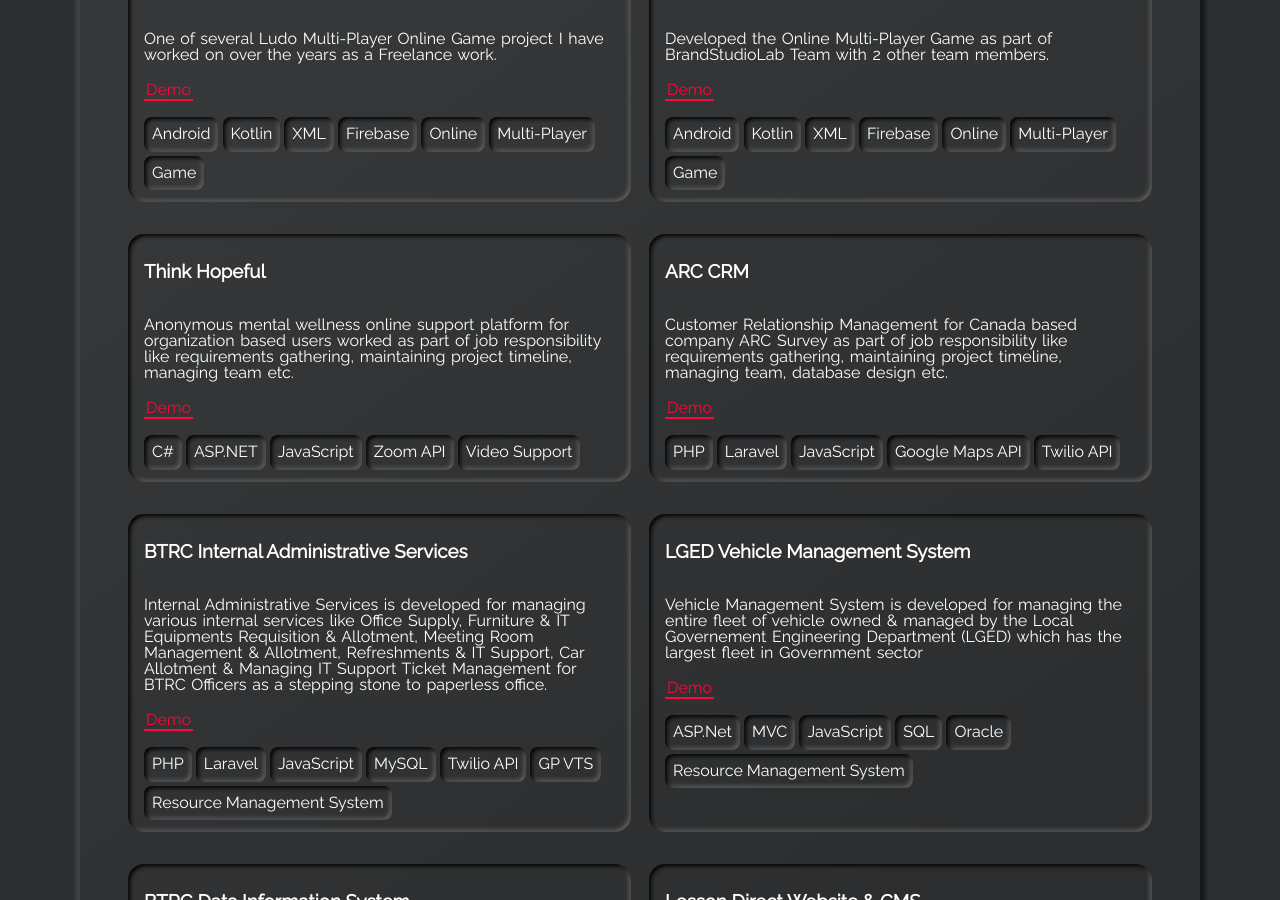
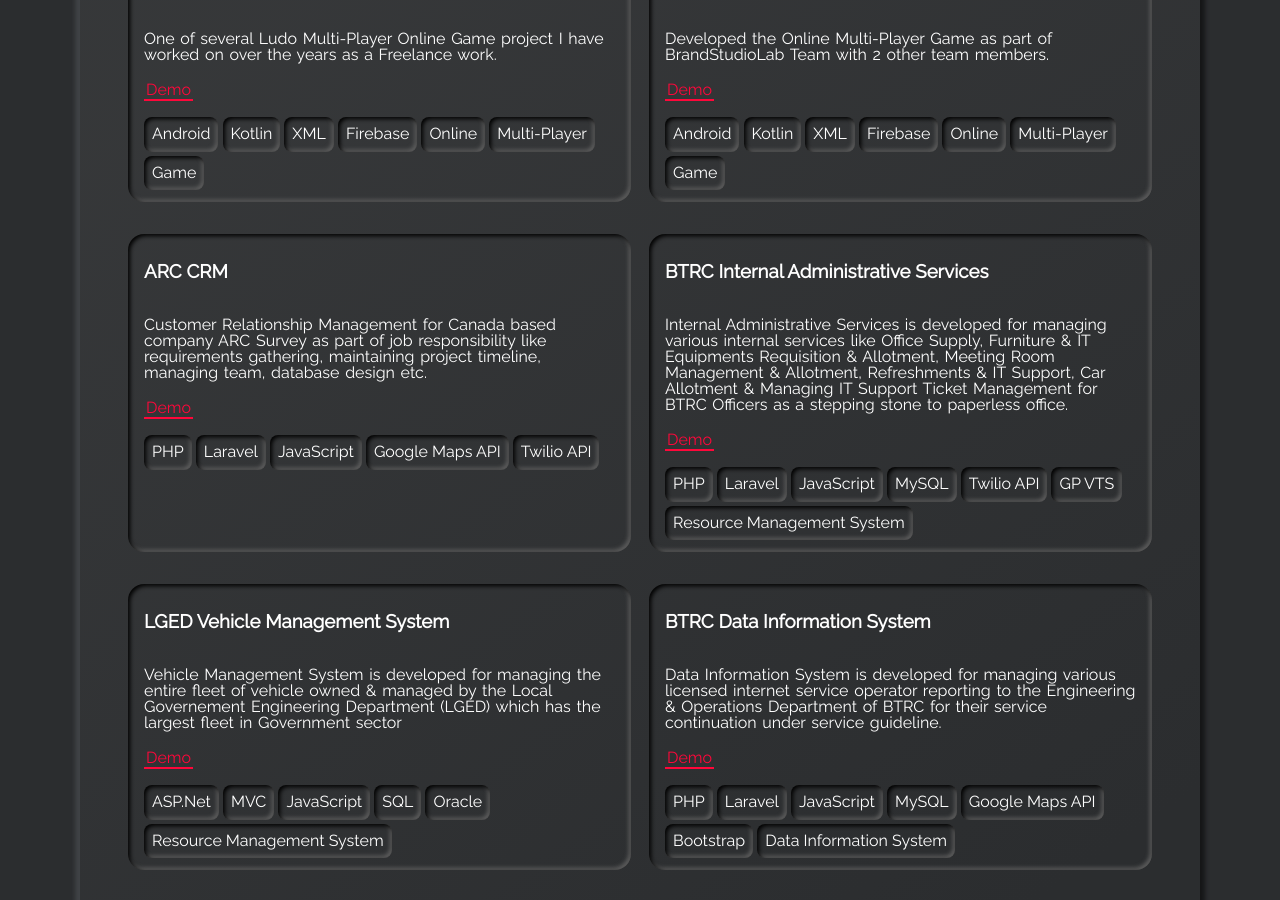
Before and after one commit to writeshahadat/writeshahadat.github.io, a Jekyll site: the page built from index.html, in a window 1280 px wide and 900 px high, scrolled down 3794 px. Built offline with Jekyll 4.4.1, drawn with Linux system fonts in a browser that asks for light colours.

Commit message:
Update projects.yml
THI removed

```diff
--- a/_data/projects.yml
+++ b/_data/projects.yml
@@ -36,17 +36,6 @@
     - tag: Online
     - tag: Multi-Player
     - tag: Game
-
-- name: Think Hopeful
-  descr: "Anonymous mental wellness online support platform for organization based users worked as part of job responsibility like requirements gathering, maintaining project timeline, managing team etc."
-  demo: https://www.thinkhopeful.com/
-  tags:
-    - tag: C#
-    - tag: ASP.NET
-    - tag: JavaScript
-    - tag: Zoom API
-    - tag: Video Support
-
 
 
 - name: ARC CRM
```
